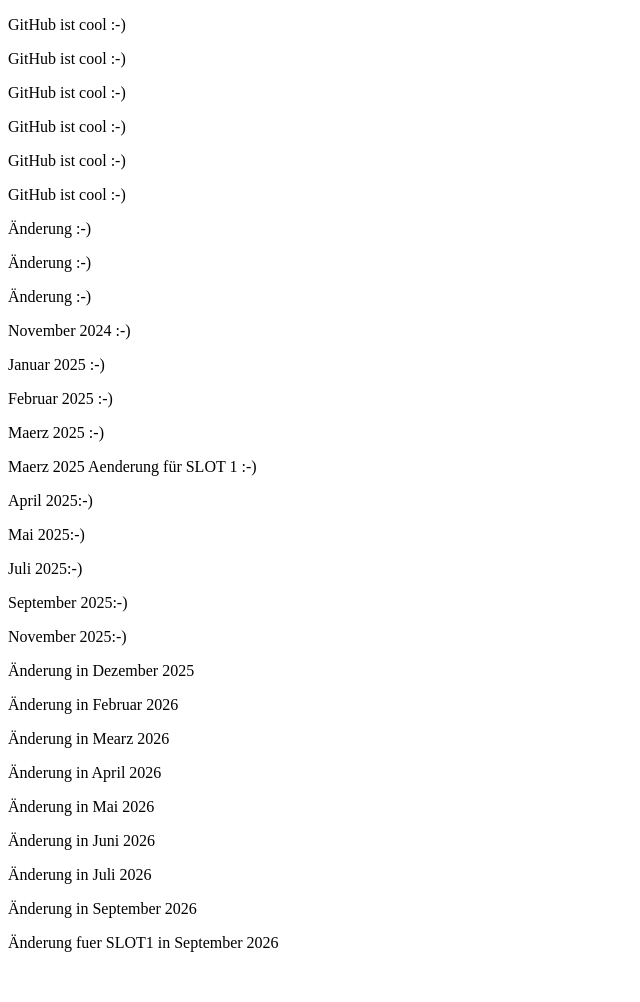
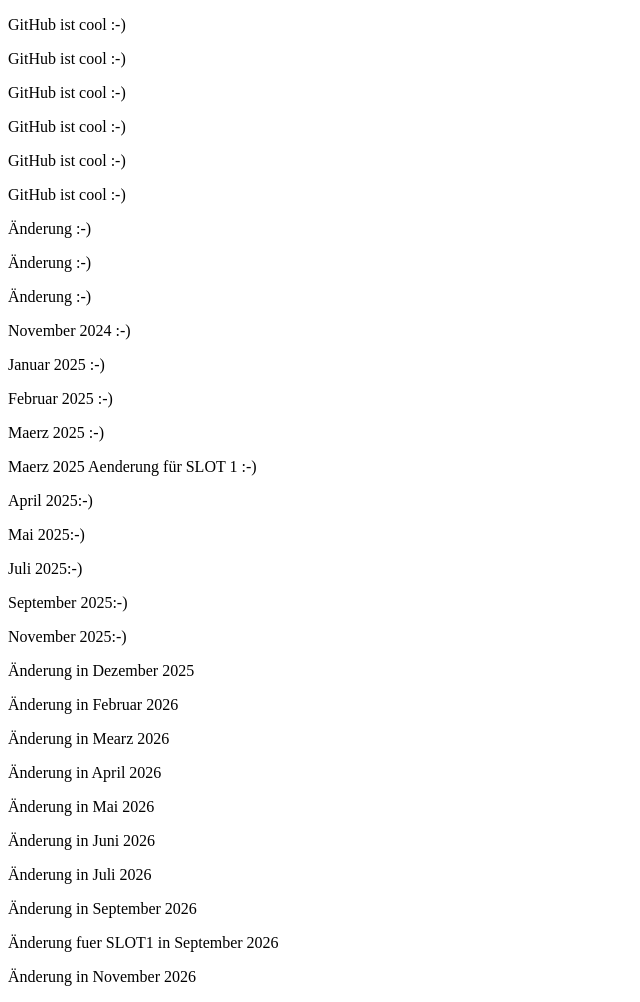
Before and after one commit to guerayselcuk/test1, a plain HTML site: page index.html in a window 1280 px wide. Shown: the whole page, without its empty margins (0-640 px from the left). Before the commit the page ends 968 px from the top, so only its background shows below. Drawn offline with Linux system fonts and the light colour scheme.

Commit message:
Update index.html

```diff
--- a/index.html
+++ b/index.html
@@ -34,5 +34,6 @@
     <p>Änderung in Juli 2026</p>
     <p>Änderung in September 2026</p>
     <p>Änderung fuer SLOT1 in September 2026</p>
+    <p>Änderung in November 2026</p>
 </body>
 </html>
```
